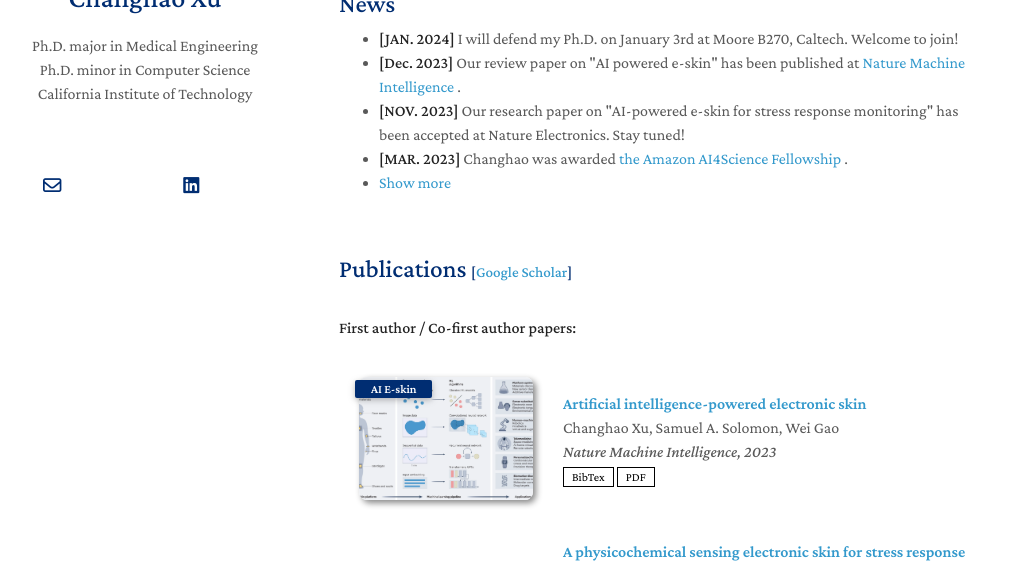
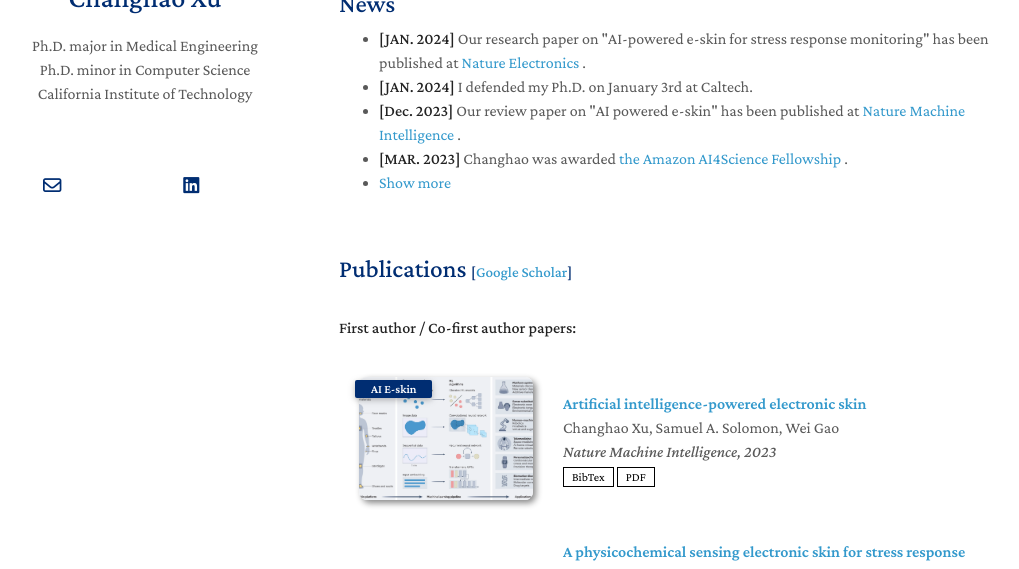
Before and after one commit to Changhao-Xu/changhao-xu.github.io, a Jekyll site: the page built from index.md, in a window 1280 px wide and 900 px high, scrolled down 333 px, cut to the strip 230-799 px from the top of the window. Shown: the whole strip, without its empty margins (131-1150 px from the left). Built offline with Jekyll 4.4.1, drawn with Linux system fonts in a browser that asks for light colours; a style sheet for code colours, icons or effects is not loaded; some of the changed text lies outside the part shown.

Commit message:
updating

```diff
--- a/_includes/mentorship.md
+++ b/_includes/mentorship.md
@@ -4,7 +4,7 @@
 
 <ul>
   <li>
-    <strong>[2023]</strong> Lauren Wang and Aayan Khan (from <a href="https://www.sanmarinohs.org/">San Marino High School</a>)
+    <strong>[2023]</strong> Lauren Wang and <a href="https://www.linkedin.com/in/aayan-khan-640a46270/">Aayan Khan</a> (from <a href="https://www.sanmarinohs.org/">San Marino High School</a>)
   </li>
   <li>
     <strong>[2023]</strong> Ruixiao Liu, Ph.D. student at Caltech
--- a/_includes/news.md
+++ b/_includes/news.md
@@ -4,16 +4,19 @@
 
 <ul>
   <li>
-    <strong>[JAN. 2024]</strong> I will defend my Ph.D. on January 3rd at Moore B270, Caltech. Welcome to join!
+    <strong>[JAN. 2024]</strong> Our research paper on "AI-powered e-skin for stress response monitoring" has been published at
+    <span style="color:#e74d3c">
+      <a href="https://doi.org/10.1038/s41928-023-01116-6">Nature Electronics</a>
+    </span>.
+  </li>
+  <li>
+    <strong>[JAN. 2024]</strong> I defended my Ph.D. on January 3rd at Caltech.
   </li>
   <li>
     <strong>[Dec. 2023]</strong> Our review paper on "AI powered e-skin" has been published at
     <span style="color:#e74d3c">
       <a href="https://doi.org/10.1038/s42256-023-00760-z">Nature Machine Intelligence</a>
     </span>.
-  </li>
-  <li>
-    <strong>[NOV. 2023]</strong> Our research paper on "AI-powered e-skin for stress response monitoring" has been accepted at Nature Electronics. Stay tuned!
   </li>
   <li>
     <strong>[MAR. 2023]</strong> Changhao was awarded
```
Also changed, not shown: 2 other files.
